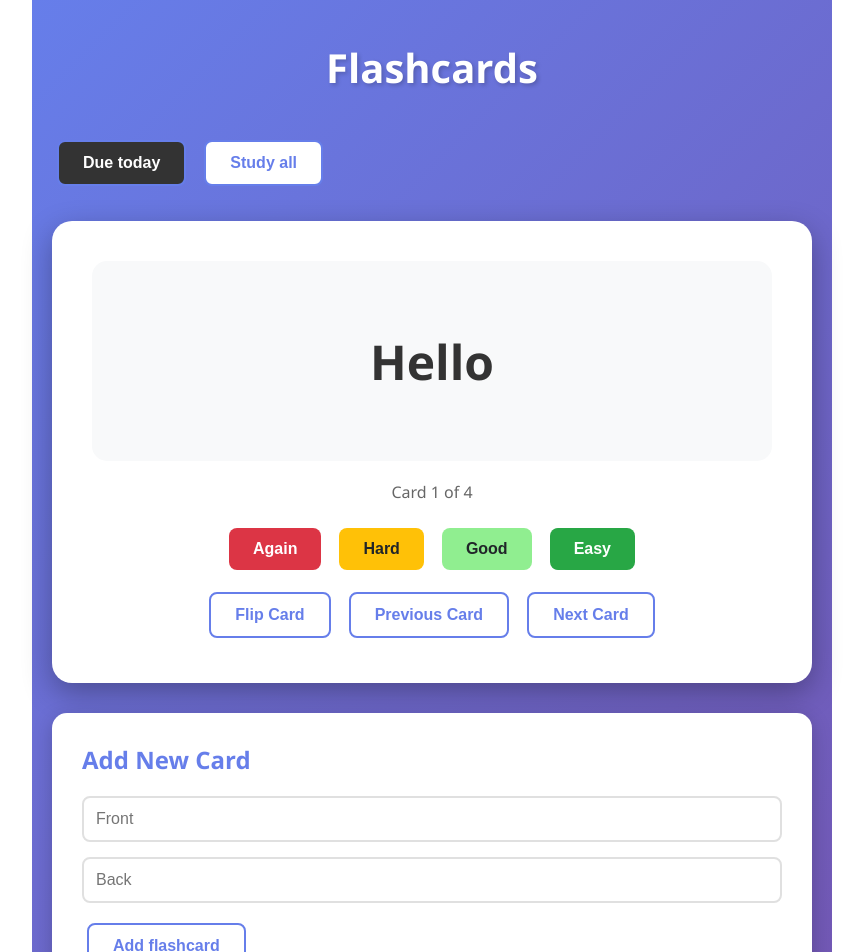
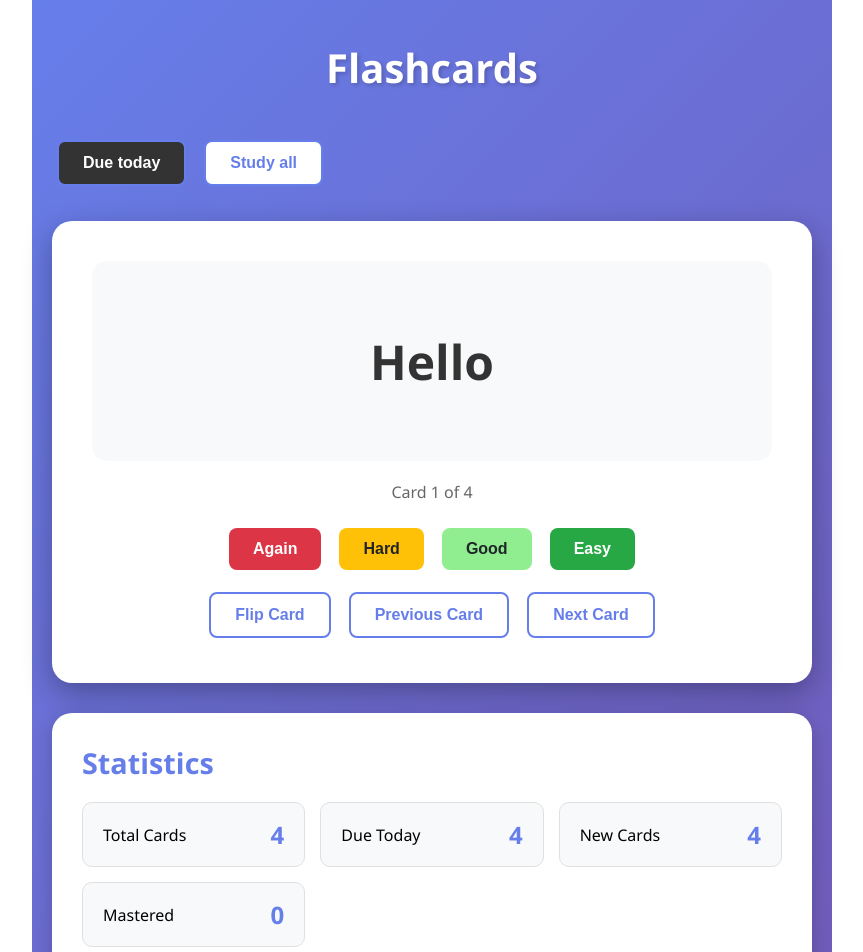
Before and after one commit to josephkwok001/my-project, a React (Vite) app: page / in a window 1280 px wide. Shown: the top 952 px of the page, without its empty margins (208-1071 px from the left). Built offline with nearby package versions, Linux system fonts and the light colour scheme.

Commit message:
add statistics feature

```diff
--- a/src/App.jsx
+++ b/src/App.jsx
@@ -2,6 +2,7 @@ import { useState, useEffect } from 'react';
 import CardList from './components/CardList';
 import AddCardFrom from './components/AddCardFrom';
 import StudyCard from './components/StudyCard';
+import Statistics from './components/Statistics';
 
 function App() {
 
@@ -162,13 +163,20 @@ function App() {
           </button>
         </div>
         <StudyCard
-          cards={cardsToStudy}
-          updateCardReview={updateCardReview}
-          studyAllMode={studyAllMode}
+          cards={cardsToStudy} // either be due cards or all cards
+          updateCardReview={updateCardReview} // function that updates the card review after user clicks it
+          studyAllMode={studyAllMode} // boolean to determine if the user is studying all cards or just due cards
         />
       </div>
+      <Statistics cards={cards} />
       <AddCardFrom addCard={addCard} />
-      <CardList cards={cards} deleteCard={deleteCard} editCard={editCard} />
+      <CardList
+        cards={cards}
+        deleteCard={deleteCard}
+        editCard={editCard}
+        cardsToStudy={cardsToStudy} // either be due cards or all cards
+        studyAllMode={studyAllMode} // boolean to determine if the user is studying all cards or just due cards
+      />
     </div>
   );
 }
--- /dev/null
+++ b/src/components/Statistics.jsx
@@ -0,0 +1,32 @@
+function Statistics({ cards }) {
+    const totalCards = cards.length;
+    const dueCards = cards.filter(card => new Date(card.nextReview) <= new Date()).length;
+    const newCards = cards.filter(card => card.repetitions === 0).length;
+    const mastered = cards.filter(card => card.repetitions >= 3).length;
+
+    return (
+        <div className="stats-container">
+            <h2>Statistics</h2>
+            <div className="stats-grid">
+                <div className="stats-card">
+                    <span>Total Cards</span>
+                    <span className="stat-value">{totalCards}</span>
+                </div>
+                <div className="stats-card">
+                    <span>Due Today</span>
+                    <span className="stat-value">{dueCards}</span>
+                </div>
+                <div className="stats-card">
+                    <span>New Cards</span>
+                    <span className="stat-value">{newCards}</span>
+                </div>
+                <div className="stats-card">
+                    <span>Mastered</span>
+                    <span className="stat-value">{mastered}</span>
+                </div>
+            </div>
+        </div>
+    );
+}
+
+export default Statistics;
--- a/src/index.css
+++ b/src/index.css
@@ -251,3 +251,46 @@ button:active {
   background: #218838;
   color: #fff;
 }
+
+
+.stats-container {
+  background-color: white;
+  border-radius: 20px;
+  padding: 30px;
+  margin: 30px 0;
+  box-shadow: 0 5px 20px rgba(0, 0, 0, 0.2);
+}
+
+.stats-container h2 {
+  color: #667eea;
+  margin-bottom: 20px;
+  font-size: 1.8rem;
+}
+
+.stats-grid {
+  display: grid;
+  grid-template-columns: repeat(auto-fit, minmax(200px, 1fr));
+  gap: 15px;
+}
+
+.stats-card {
+  background-color: #f8f9fa;
+  border-radius: 10px;
+  border: 1px solid #e0e0e0;
+  padding: 15px 20px;
+  display: flex;
+  justify-content: space-between;
+  align-items: center;
+  transition: transform 0.2s, box-shadow 0.2s;
+}
+
+.stats-card:hover {
+  transform: translateY(-2px);
+  box-shadow: 0 3px 10px rgba(0, 0, 0, 0.1);
+}
+
+.stat-value {
+  font-size: 1.5rem;
+  font-weight: 700;
+  color: #667eea;
+}
```
